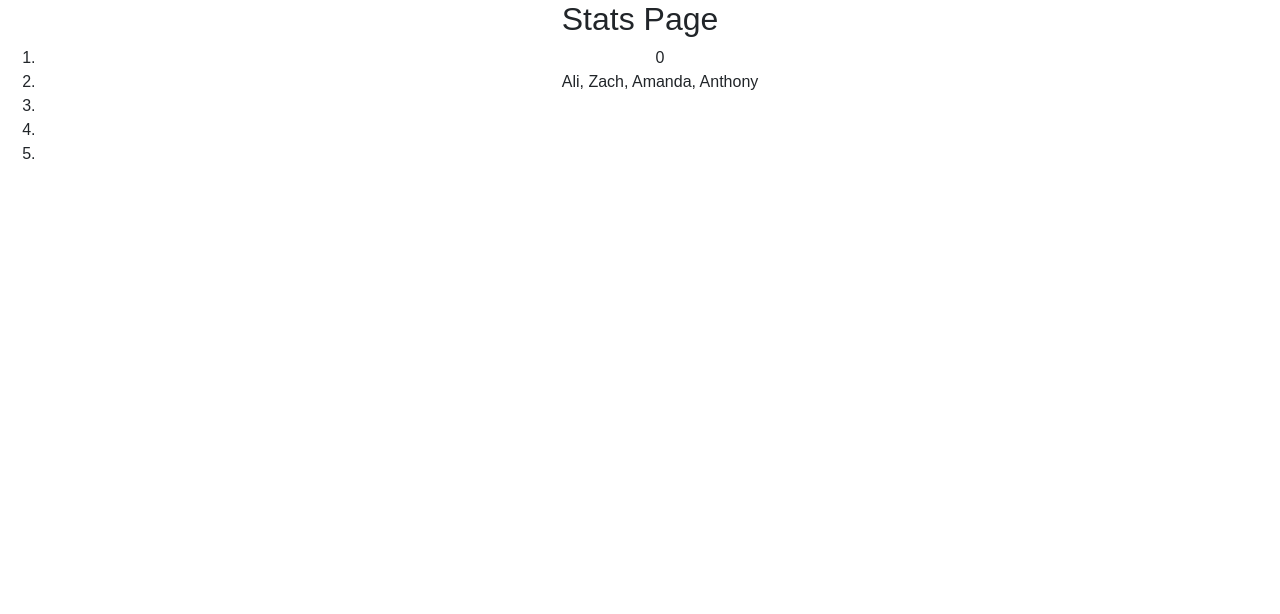
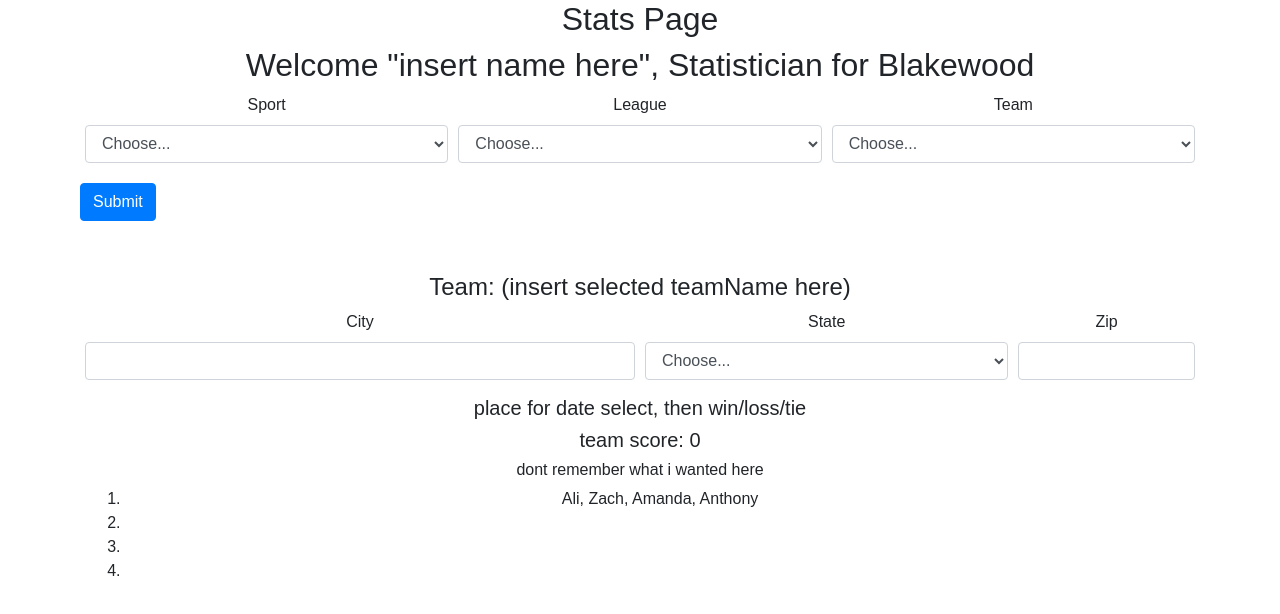
Before and after one commit to goergena/rekt, a React (Create React App) app: page /stats in a window 1280 px wide. Shown: the top 614 px of the page. Built offline with nearby package versions, Linux system fonts and the light colour scheme.

Commit message:
statspg updates

```diff
--- a/src/components/StatsPage/StatsPage.js
+++ b/src/components/StatsPage/StatsPage.js
@@ -7,16 +7,81 @@ let teamScore = 0;
 class StatsPage extends Component {
   render() {
     return (
-    <div className="StatsPage">
+    <div class="StatsPage container">
         <h2>Stats Page</h2>
+        <h2>Welcome "insert name here", Statistician for Blakewood</h2>
+       <form>
+         <div class="form-row">
+          <div class="form-group col-md-4">
+            <label for="sport">Sport</label>
+            <select id="sport" className="form-control">
+                <option >Choose...</option>
+                <option value="bowling">Bowling</option>
+                <option value="softball">Softball</option>
+                <option value="basketball">Basketball</option>
+            </select>
+            </div>
+            <div class="form-group col-md-4">
+            <label for="league">League</label>
+            <select id="league" className="form-control">
+                <option >Choose...</option>
+                <option value="monday">Monday</option>
+                <option value="tuesday">Tuesday</option>
+                <option value="wednesday">Wednesday</option>
+            </select>
+            </div>
+
+             <div class="form-group col-md-4">
+            <label for="team">Team</label>
+            <select id="team" className="form-control">
+                <option >Choose...</option>
+                <option value="dusty">TeamDusty</option>
+                <option value="mike">TeamMike</option>
+                <option value="sean">TeamSean</option>
+            </select>
+            </div>
+
+            <button type="submit" className="btn btn-primary my-1">Submit</button>
+            </div>
+        </form>
+<br />
+<br />
+<h4>Team: (insert selected teamName here)</h4>
+
+<form>
+  <div class="form-row">
+    <div class="form-group col-md-6">
+      <label for="inputCity">City</label>
+      <input type="text" class="form-control" id="inputCity"/>
+    </div>
+    <div class="form-group col-md-4">
+      <label for="inputState">State</label>
+      <select id="inputState" class="form-control">
+        <option selected>Choose...</option>
+        <option>...</option>
+      </select>
+    </div>
+    <div class="form-group col-md-2">
+      <label for="inputZip">Zip</label>
+      <input type="text" class="form-control" id="inputZip"/>
+    </div>
+  </div>
+</form>
+
+<h5> place for date select, then win/loss/tie </h5>
+<h5>team score: {teamScore}</h5>
+
+<h6>dont remember what i wanted here</h6>
         <ol>
-            <li>{teamScore}</li>
             <li>{bowlers[0]}</li>
             <li>{bowlers[1]}</li>
             <li>{bowlers[2]}</li>
             <li>{bowlers[3]}</li>
+
         </ol>
     </div>
+
+
 
     );
   }
```
